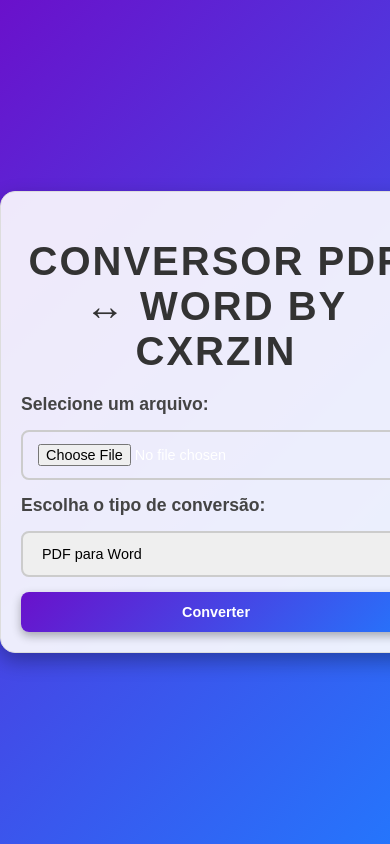
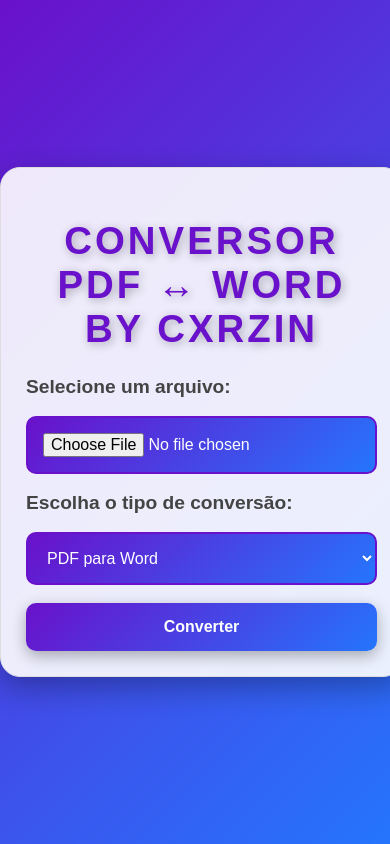
Before and after one commit to Cxrzin08/Teste-JavaScript, a Flask app: page / in a window 390 px wide; the page is wider, and only the part inside the window is pictured. Run offline with Flask 3, Linux system fonts and the light colour scheme.

Commit message:
finished

```diff
--- a/static/styles.css
+++ b/static/styles.css
@@ -13,51 +13,55 @@ body {
 }
 
 .container {
-    width: 100%;
+    width: 90%;
     max-width: 600px;
     margin: 20px auto;
     background: rgba(255, 255, 255, 0.9);
     border: 1px solid #ddd;
-    padding: 30px;
-    border-radius: 15px;
-    box-shadow: 0 8px 20px rgba(0, 0, 0, 0.3);
-    animation: fadeIn 1.2s ease-in-out;
+    padding: 40px;
+    border-radius: 20px;
+    box-shadow: 0 10px 30px rgba(0, 0, 0, 0.3);
+    animation: bounceIn 1s ease-in-out;
 }
 
 .container h1 {
-    font-size: 2.5rem;
-    color: #333;
-    margin-bottom: 20px;
+    font-size: 2.8rem;
+    color: #6a11cb;
+    margin-bottom: 25px;
     text-transform: uppercase;
     font-weight: bold;
-    letter-spacing: 2px;
+    letter-spacing: 3px;
+    text-shadow: 2px 2px 10px rgba(0, 0, 0, 0.3);
 }
 
 form {
     display: flex;
     flex-direction: column;
-    gap: 15px;
+    gap: 18px;
 }
 
 form label {
-    font-size: 1.1rem;
+    font-size: 1.2rem;
     color: #444;
     font-weight: bold;
     text-align: left;
 }
 
 form input, form select, form button {
-    padding: 12px 15px;
-    font-size: 1rem;
-    border: 2px solid #ccc;
-    border-radius: 8px;
+    padding: 15px;
+    font-size: 1.1rem;
+    border: 2px solid #6a11cb;
+    border-radius: 10px;
     outline: none;
-    transition: all 0.3s ease-in-out;
+    transition: all 0.4s ease-in-out;
+    background: linear-gradient(135deg, #6a11cb, #2575fc);
+    color: #fff;
 }
 
 form input:focus, form select:focus {
-    border-color: #6a11cb;
-    box-shadow: 0 0 10px rgba(106, 17, 203, 0.5);
+    border-color: #2575fc;
+    box-shadow: 0 0 15px rgba(37, 117, 252, 0.7);
+    transform: scale(1.05);
 }
 
 form button {
@@ -66,63 +70,78 @@ form button {
     font-weight: bold;
     cursor: pointer;
     border: none;
-    box-shadow: 0 4px 10px rgba(0, 0, 0, 0.3);
+    box-shadow: 0 5px 15px rgba(0, 0, 0, 0.3);
+    transition: all 0.3s ease-in-out;
 }
 
 form button:hover {
     background: linear-gradient(135deg, #2575fc, #6a11cb);
-    transform: scale(1.05);
+    transform: scale(1.1);
+    box-shadow: 0 6px 18px rgba(0, 0, 0, 0.4);
 }
 
 #result {
-    margin-top: 30px;
+    margin-top: 35px;
     text-align: center;
 }
 
 #result h2 {
-    font-size: 1.5rem;
-    margin-bottom: 15px;
+    font-size: 1.8rem;
+    margin-bottom: 20px;
     color: #333;
+    text-shadow: 1px 1px 5px rgba(0, 0, 0, 0.2);
 }
 
 #result a {
     display: inline-block;
-    padding: 12px 20px;
-    font-size: 1rem;
+    padding: 15px 25px;
+    font-size: 1.2rem;
     text-decoration: none;
     color: #fff;
     background: linear-gradient(135deg, #6a11cb, #2575fc);
-    border-radius: 8px;
-    transition: background 0.3s ease-in-out;
+    border-radius: 12px;
+    transition: background 0.4s ease-in-out;
+    text-transform: uppercase;
 }
 
 #result a:hover {
     background: linear-gradient(135deg, #2575fc, #6a11cb);
-    transform: scale(1.05);
+    transform: scale(1.1);
+    box-shadow: 0 4px 12px rgba(0, 0, 0, 0.3);
 }
 
-@keyframes fadeIn {
-    from {
+@keyframes bounceIn {
+    0% {
         opacity: 0;
-        transform: translateY(-20px);
+        transform: translateY(-200px);
     }
-    to {
+    60% {
         opacity: 1;
+        transform: translateY(30px);
+    }
+    80% {
+        transform: translateY(-10px);
+    }
+    100% {
         transform: translateY(0);
     }
 }
 
 @media (max-width: 768px) {
     .container {
-        padding: 20px;
+        padding: 25px;
     }
 
     form input, form select, form button {
-        font-size: 0.9rem;
+        font-size: 1rem;
     }
 
     #result a {
-        padding: 10px 15px;
-        font-size: 0.9rem;
+        padding: 12px 20px;
+        font-size: 1rem;
+    }
+
+    .container h1 {
+        font-size: 2.4rem;
     }
 }
--- a/templates/index.html
+++ b/templates/index.html
@@ -16,8 +16,8 @@
 
             <label for="conversionType">Escolha o tipo de conversão:</label>
             <select id="conversionType" name="conversionType" required>
-                <option value="pdf-to-word">PDF para Word</option>
-                <option value="word-to-pdf">Word para PDF</option>
+                <option value="pdf-to-word" style="color: #000;">PDF para Word</option>
+                <option value="word-to-pdf" style="color: #000;">Word para PDF</option>
             </select>
 
             <button type="submit">Converter</button>
```
